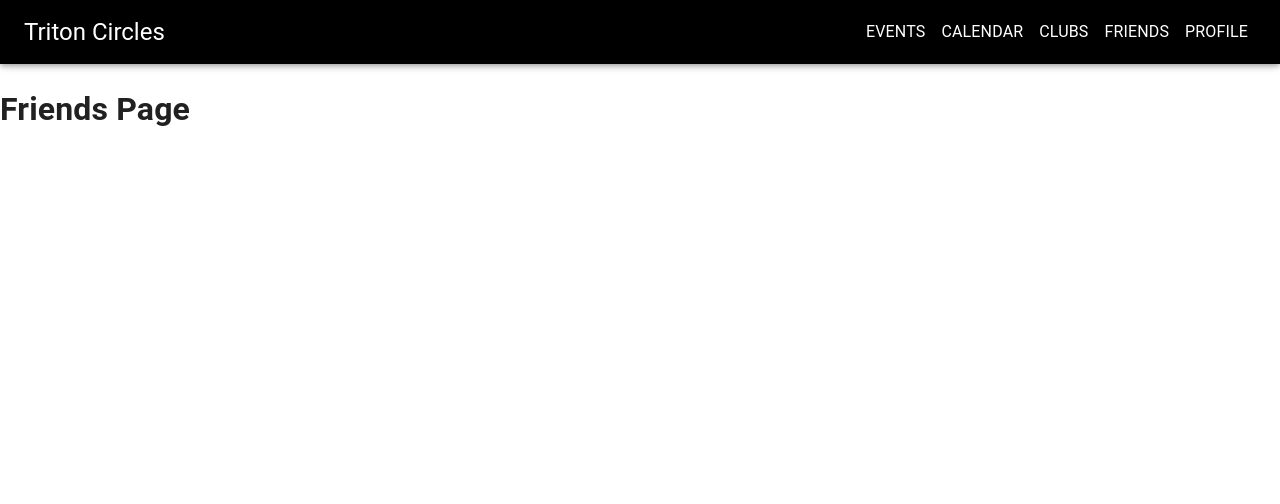
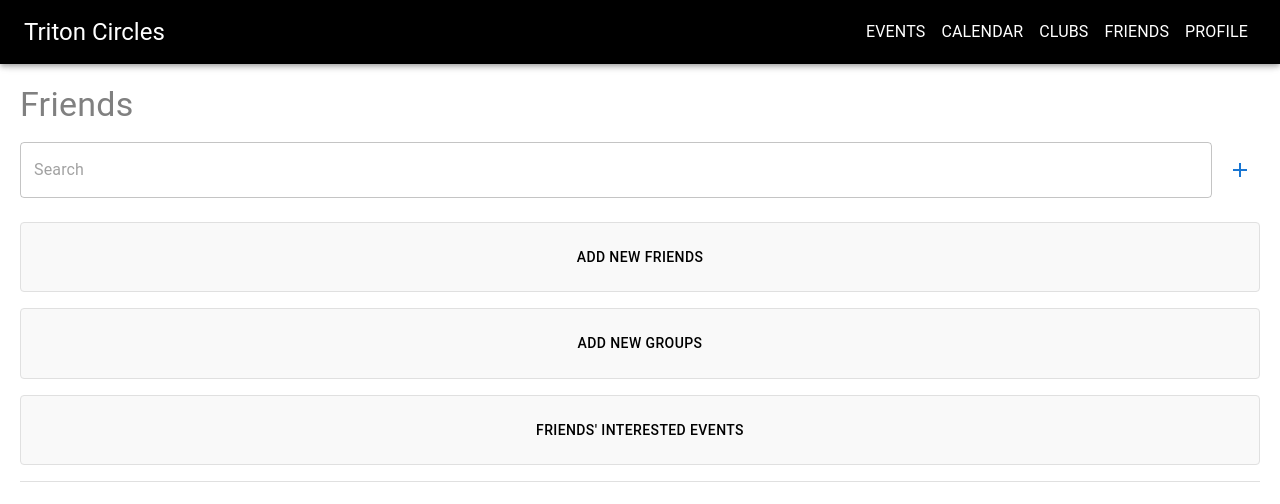
Before and after one commit to SithuSoe04/CSE110_Project, a React (Create React App) app in the folder tritoncircles/: page /friends in a window 1280 px wide. Shown: the top 504 px of the page. Built offline with nearby package versions, Linux system fonts and the light colour scheme.

Commit message:
Friends Page

```diff
--- a/tritoncircles/src/App.tsx
+++ b/tritoncircles/src/App.tsx
@@ -5,6 +5,7 @@ import { Route, Routes } from 'react-router-dom';
 import Clubs from './views/Clubs';
 import Events from './views/Events';
 import Friends from './views/Friends';
+import FriendsInterestedEvents from './views/FriendsInterestedEvents';
 import Home from './views/Home';
 import Profile from './views/Profile';
 import Calendar from './views/Calendar';
@@ -19,6 +20,7 @@ function App() {
        <Route path="clubs" element={<Clubs />} />
        <Route path="calendar" element={<Calendar/>} />
        <Route path="friends" element={<Friends />} />
+       <Route path="friends-interested-events" element={<FriendsInterestedEvents />} />
        <Route path="profile" element={<Profile />} />
      </Routes>
     </div>
--- a/tritoncircles/src/views/Friends.tsx
+++ b/tritoncircles/src/views/Friends.tsx
@@ -1,7 +1,166 @@
-import React from "react";
+import React, { useState } from 'react';
+import { Box, Typography, Button, IconButton, Divider, List, ListItem, Avatar, TextField } from '@mui/material';
+import AddIcon from '@mui/icons-material/Add';
+import { Link } from 'react-router-dom';
 
-const Friends = () => {
-    return <h1>Friends Page</h1>
-}
+const Friends: React.FC = () => {
+  // State to toggle request views
+  const [showFriendRequests, setShowFriendRequests] = useState(false);
+  const [showGroupRequests, setShowGroupRequests] = useState(false);
+
+  // State to track accepted friends and groups
+  const [acceptedFriends, setAcceptedFriends] = useState<any[]>([]);
+  const [acceptedGroups, setAcceptedGroups] = useState<any[]>([]);
+
+  // State to track friend and group requests
+  const [friendRequests, setFriendRequests] = useState([
+    { name: 'Alice', message: 'Hi, let’s connect!', avatarLetter: 'A', declined: false },
+    { name: 'Bob', message: 'Looking forward to joining your circle.', avatarLetter: 'B', declined: false }
+  ]);
+  const [groupRequests, setGroupRequests] = useState([
+    { name: 'Developers Group', message: 'Request to join your group.', avatarLetter: 'D', declined: false },
+    { name: 'Study Buddies', message: 'Join our study group for CSE110.', avatarLetter: 'S', declined: false }
+  ]);
+
+  // Shared box style for sections
+  const sectionStyle = {
+    mb: 2,
+    p: 2,
+    border: '1px solid #e0e0e0',
+    borderRadius: 1,
+    backgroundColor: '#f9f9f9'
+  };
+
+  // Handle accept action
+  const handleAcceptFriend = (friend: any) => {
+    setAcceptedFriends((prev) => [...prev, friend]);
+    setFriendRequests((prev) => prev.filter(request => request.name !== friend.name));
+  };
+
+  const handleAcceptGroup = (group: any) => {
+    setAcceptedGroups((prev) => [...prev, group]);
+    setGroupRequests((prev) => prev.filter(request => request.name !== group.name));
+  };
+
+  // Handle decline action
+  const handleDeclineFriend = (friend: any) => {
+    setFriendRequests((prev) => prev.map(request =>
+      request.name === friend.name ? { ...request, declined: true } : request
+    ));
+  };
+
+  const handleDeclineGroup = (group: any) => {
+    setGroupRequests((prev) => prev.map(request =>
+      request.name === group.name ? { ...request, declined: true } : request
+    ));
+  };
+
+  return (
+    <Box sx={{ padding: '20px' }}>
+      <Typography variant="h4" sx={{ color: 'gray', mb: 2 }}>Friends</Typography>
+
+      {/* Search Bar */}
+      <Box sx={{ display: 'flex', alignItems: 'center', mb: 3 }}>
+        <TextField fullWidth placeholder="Search" variant="outlined" sx={{ mr: 1 }} />
+        <IconButton color="primary" aria-label="add">
+          <AddIcon />
+        </IconButton>
+      </Box>
+
+      {/* Add New Friends Section */}
+      <Box sx={sectionStyle}>
+        <Button fullWidth sx={{ textAlign: 'left', color: 'black' }} onClick={() => setShowFriendRequests(!showFriendRequests)}>
+          Add New Friends
+        </Button>
+        {showFriendRequests && (
+          <List>
+            {friendRequests.map((request, index) => (
+              <ListItem key={index} sx={{ display: 'flex', justifyContent: 'space-between' }}>
+                <Box sx={{ display: 'flex', alignItems: 'center' }}>
+                  <Avatar sx={{ bgcolor: 'green', mr: 2 }}>{request.avatarLetter}</Avatar>
+                  <Box>
+                    <Typography variant="body1">{request.name}</Typography>
+                    <Typography variant="caption">{request.message}</Typography>
+                  </Box>
+                </Box>
+                <Box>
+                  {request.declined ? (
+                    <Typography variant="caption" color="error">Declined</Typography>
+                  ) : (
+                    <>
+                      <Button size="small" variant="outlined" color="primary" sx={{ mr: 1 }} onClick={() => handleAcceptFriend(request)}>Accept</Button>
+                      <Button size="small" variant="outlined" color="error" onClick={() => handleDeclineFriend(request)}>Decline</Button>
+                    </>
+                  )}
+                </Box>
+              </ListItem>
+            ))}
+          </List>
+        )}
+      </Box>
+
+      {/* Add New Groups Section */}
+      <Box sx={sectionStyle}>
+        <Button fullWidth sx={{ textAlign: 'left', color: 'black' }} onClick={() => setShowGroupRequests(!showGroupRequests)}>
+          Add New Groups
+        </Button>
+        {showGroupRequests && (
+          <List>
+            {groupRequests.map((request, index) => (
+              <ListItem key={index} sx={{ display: 'flex', justifyContent: 'space-between' }}>
+                <Box sx={{ display: 'flex', alignItems: 'center' }}>
+                  <Avatar sx={{ bgcolor: 'blue', mr: 2 }}>{request.avatarLetter}</Avatar>
+                  <Box>
+                    <Typography variant="body1">{request.name}</Typography>
+                    <Typography variant="caption">{request.message}</Typography>
+                  </Box>
+                </Box>
+                <Box>
+                  {request.declined ? (
+                    <Typography variant="caption" color="error">Declined</Typography>
+                  ) : (
+                    <>
+                      <Button size="small" variant="outlined" color="primary" sx={{ mr: 1 }} onClick={() => handleAcceptGroup(request)}>Accept</Button>
+                      <Button size="small" variant="outlined" color="error" onClick={() => handleDeclineGroup(request)}>Decline</Button>
+                    </>
+                  )}
+                </Box>
+              </ListItem>
+            ))}
+          </List>
+        )}
+      </Box>
+
+      {/* Friends' Interested Events Section */}
+      <Box sx={sectionStyle}>
+        <Link to="/friends-interested-events" style={{ textDecoration: 'none', color: 'inherit' }}>
+          <Button fullWidth sx={{ textAlign: 'left', color: 'black' }}>
+            Friends' Interested Events
+          </Button>
+        </Link>
+      </Box>
+
+      {/* Accepted Friends & Groups Section */}
+      <Divider sx={{ mb: 2 }} />
+      <List>
+        {acceptedFriends.map((friend, index) => (
+          <ListItem key={index} sx={{ display: 'flex', alignItems: 'center' }}>
+            <Avatar sx={{ bgcolor: 'green', mr: 2 }}>{friend.avatarLetter}</Avatar>
+            <Typography variant="body1">{friend.name}</Typography>
+          </ListItem>
+        ))}
+      </List>
+
+      <List>
+        {acceptedGroups.map((group, index) => (
+          <ListItem key={index} sx={{ display: 'flex', alignItems: 'center' }}>
+            <Avatar sx={{ bgcolor: 'blue', mr: 2 }}>{group.avatarLetter}</Avatar>
+            <Typography variant="body1">{group.name}</Typography>
+          </ListItem>
+        ))}
+      </List>
+    </Box>
+  );
+};
 
 export default Friends;
--- /dev/null
+++ b/tritoncircles/src/views/FriendsInterestedEvents.tsx
@@ -0,0 +1,50 @@
+import React, { useState } from 'react';
+import { Box, Typography, IconButton, Avatar, Button, List, ListItem, Divider } from '@mui/material';
+import CloseIcon from '@mui/icons-material/Close';
+
+interface Event {
+  id: number;
+  title: string;
+  date: string;
+  time: string;
+  courseCode: string;
+}
+
+const FriendsInterestedEvents: React.FC = () => {
+  // Sample events data
+  const [events, setEvents] = useState<Event[]>([
+    { id: 1, title: 'Introduction to Software Engineering', date: 'Jan 27, 2024', time: '6:00 PM - 7:30 PM', courseCode: 'CSE 110' },
+    { id: 2, title: 'Advanced Data Structures', date: 'Feb 10, 2024', time: '3:00 PM - 5:00 PM', courseCode: 'CSE 220' },
+    { id: 3, title: 'Machine Learning Basics', date: 'Mar 15, 2024', time: '1:00 PM - 2:30 PM', courseCode: 'CSE 250' },
+  ]);
+
+  // Function to remove an event by ID
+  const removeEvent = (id: number) => {
+    setEvents((prevEvents) => prevEvents.filter(event => event.id !== id));
+  };
+
+  return (
+    <Box sx={{ padding: '20px' }}>
+      <Typography variant="h4" sx={{ color: 'gray', mb: 2 }}>Friends' Interested Events</Typography>
+      <Divider sx={{ mb: 2 }} />
+
+      <List>
+        {events.map((event) => (
+          <ListItem key={event.id} sx={{ display: 'flex', alignItems: 'center', mb: 2, padding: 2, border: '1px solid #e0e0e0', borderRadius: 1 }}>
+            <Avatar sx={{ bgcolor: 'green', mr: 2 }}>{event.title.charAt(0)}</Avatar>
+            <Box sx={{ flexGrow: 1 }}>
+              <Typography variant="body1" sx={{ fontWeight: 'bold' }}>{event.title}</Typography>
+              <Typography variant="caption" sx={{ display: 'block', color: 'gray' }}>{event.date} - {event.time}</Typography>
+              <Typography variant="caption" sx={{ display: 'block', color: 'gray' }}>{event.courseCode}</Typography>
+            </Box>
+            <IconButton onClick={() => removeEvent(event.id)} aria-label="remove" color="error">
+              <CloseIcon />
+            </IconButton>
+          </ListItem>
+        ))}
+      </List>
+    </Box>
+  );
+};
+
+export default FriendsInterestedEvents;
```
Also changed, not shown: 1 other file (tests, documents, lock files or other folders).
